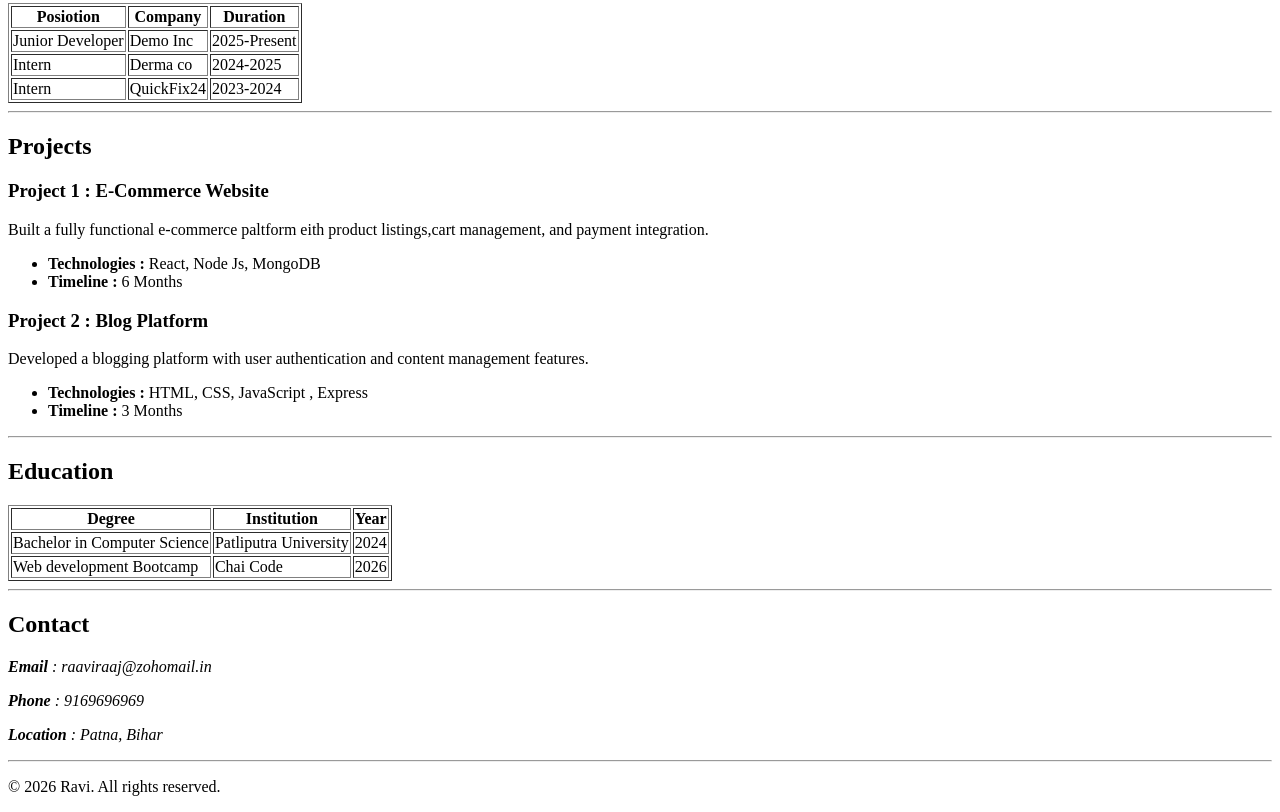
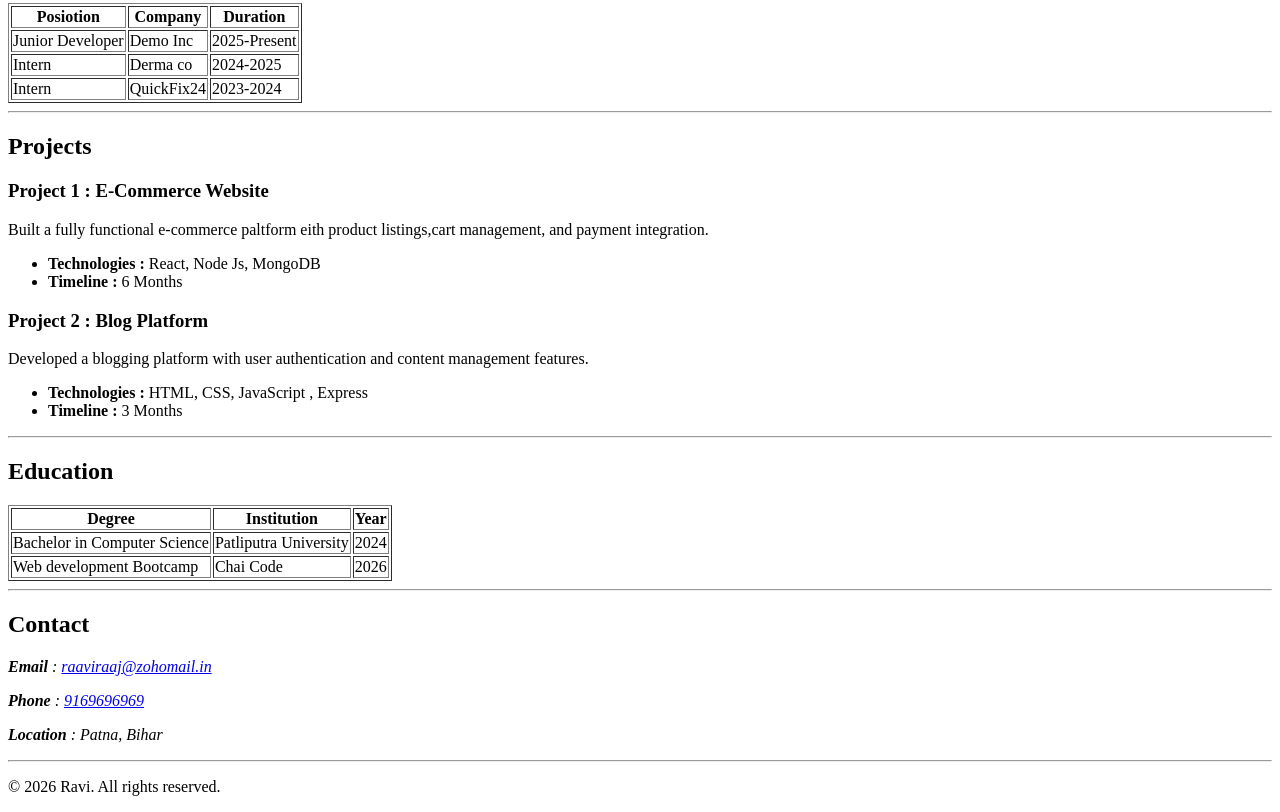
Before and after one commit to poypoiixdd/resume, a plain HTML site: page index.html in a window 1280 px wide. Shown: the part 462-1274 px from the top of the page. Drawn offline with Linux system fonts and the light colour scheme.

Commit message:
add mailto and tel

```diff
--- a/index.html
+++ b/index.html
@@ -121,9 +121,9 @@
       <section>
         <h2>Contact</h2>
         <address>
-          <p><strong>Email</strong> : raaviraaj@zohomail.in</p>
+          <p><strong>Email</strong> : <a href="mailto:raaviraaj@zohomail.in">raaviraaj@zohomail.in</a></p>
 
-          <p><strong>Phone</strong> : 9169696969</p>
+          <p><strong>Phone</strong> : <a href="tel:+919169696969">9169696969</a></p>
 
           <p><strong>Location</strong> : Patna, Bihar</p>
         </address>
```
